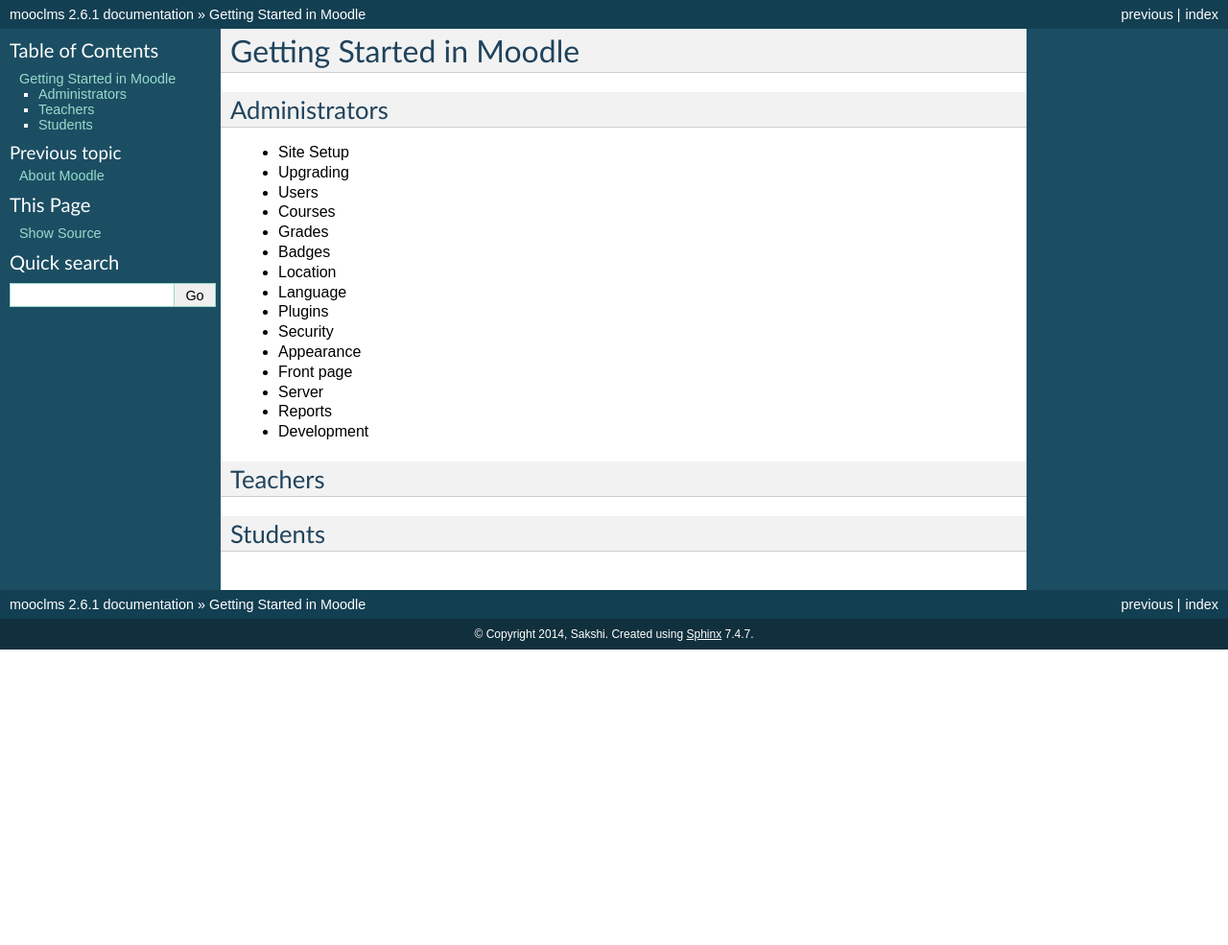
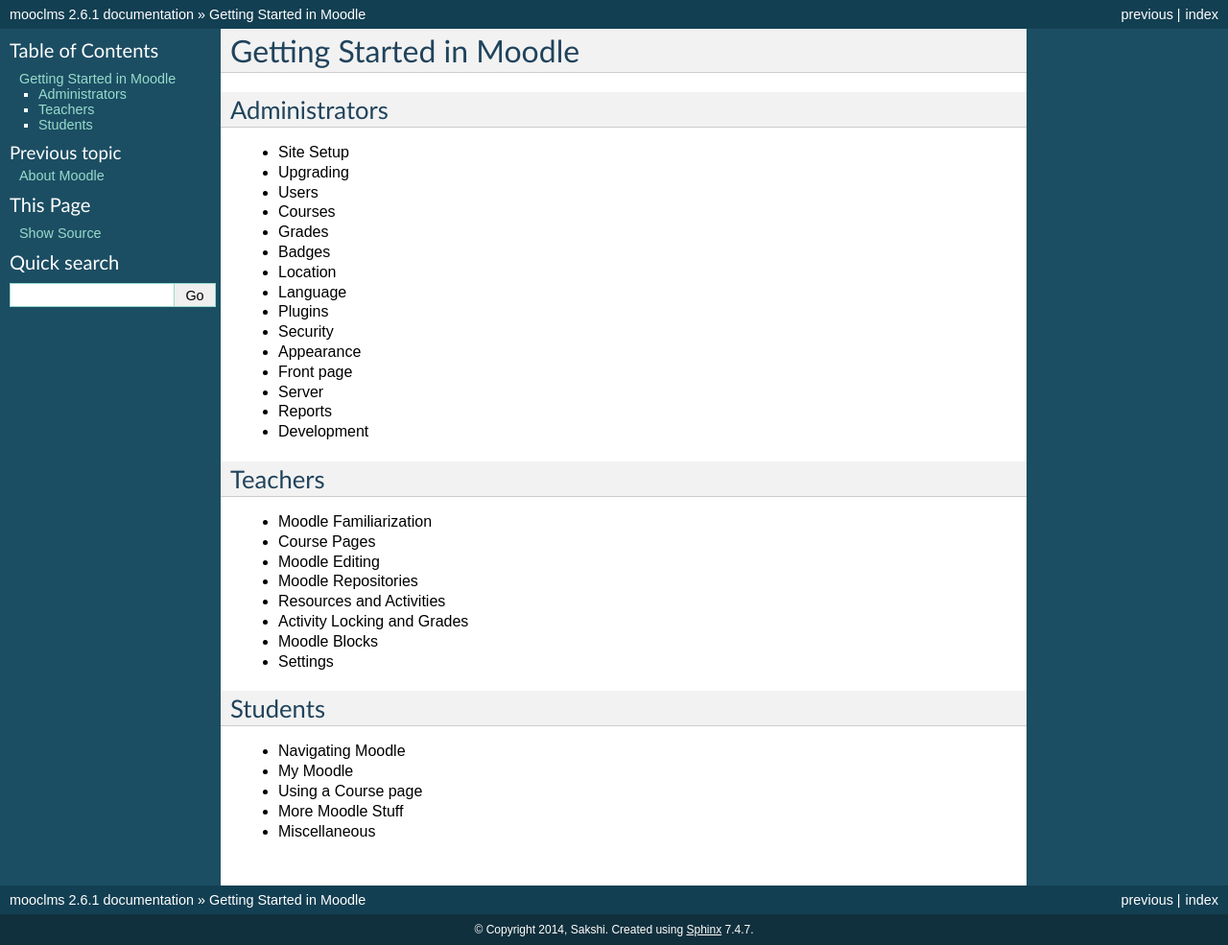
Before and after one commit to christiansteier/mooclms, a Sphinx documentation site: the page built from docs/source/getting_started.rst, in a window 1280 px wide. Shown: the whole page at 96% size. Built offline with Sphinx 7.4.7, drawn with Linux system fonts in a browser that asks for light colours; pages that are not in the unit, such as notebooks, are missing from menus; before the commit the page ends 900 px from its top, so only the background shows below that.

Commit message:
Update getting_started.rst

```diff
--- a/docs/source/getting_started.rst
+++ b/docs/source/getting_started.rst
@@ -21,6 +21,19 @@
 
 Teachers
 ---------
+* Moodle Familiarization
+* Course Pages
+* Moodle Editing
+* Moodle Repositories
+* Resources and Activities
+* Activity Locking and Grades
+* Moodle Blocks
+* Settings
 
 Students
 ---------
+* Navigating Moodle
+* My Moodle
+* Using a Course page
+* More Moodle Stuff
+* Miscellaneous
```
